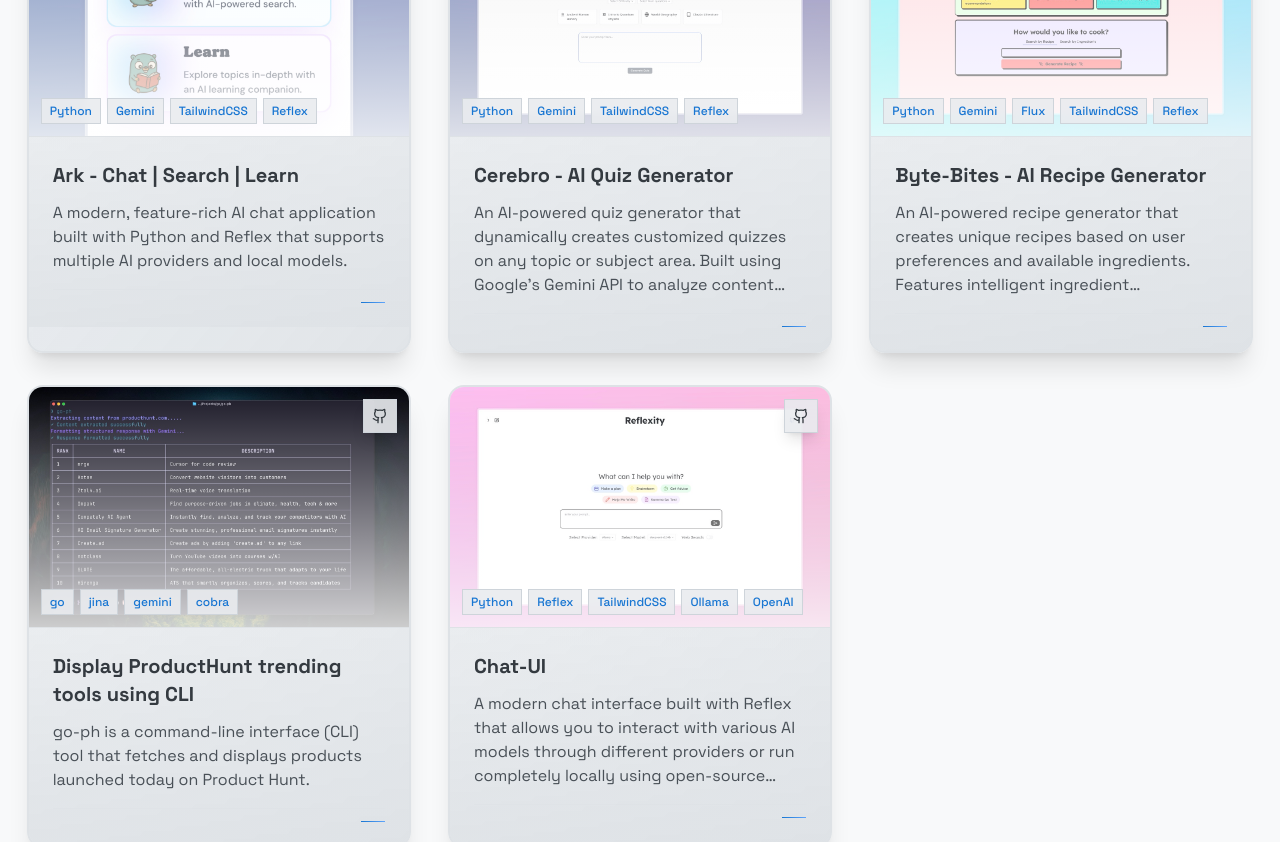
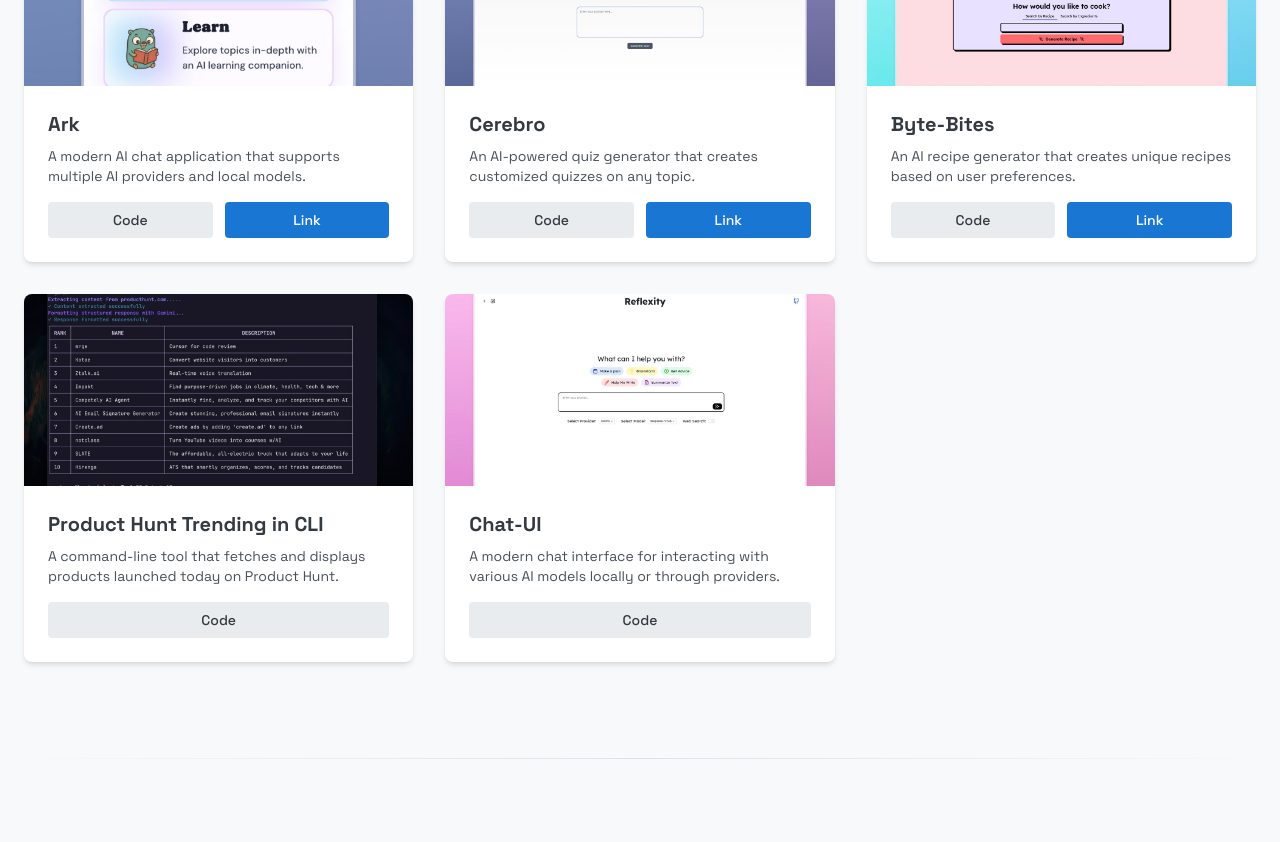
Before and after one commit to bm611/portfolio, a React (Vite) app: page / in a window 1280 px wide. Shown: the part 1160-2002 px from the top of the page. Built offline with nearby package versions, Linux system fonts and the light colour scheme.

Commit message:
bug fixes

```diff
--- a/src/components/Projects.tsx
+++ b/src/components/Projects.tsx
@@ -1,7 +1,6 @@
 import React from "react";
 import { motion } from "framer-motion";
 import { useInView } from "react-intersection-observer";
-import { ExternalLink, Github } from "lucide-react";
 import cerebro from "../assets/cerebro.jpeg";
 import recipe from "../assets/bb.jpeg";
 import go from "../assets/go-ph.jpeg";
@@ -19,36 +18,36 @@ interface Project {
 
 const projectData: Project[] = [
   {
-    title: "Ark - Chat | Search | Learn",
+    title: "Ark",
     description:
-      "A modern, feature-rich AI chat application built with Python and Reflex that supports multiple AI providers and local models.",
+      "A modern AI chat application that supports multiple AI providers and local models.",
     image: ark,
     tags: ["Python", "Gemini", "TailwindCSS", "Reflex"],
     github_url: "https://github.com/bm611/ark",
     live_url: "https://chatwithark.xyz/",
   },
   {
-    title: "Cerebro - AI Quiz Generator",
+    title: "Cerebro",
     description:
-      "An AI-powered quiz generator that dynamically creates customized quizzes on any topic or subject area. Built using Google's Gemini API to analyze content and generate relevant questions.",
+      "An AI-powered quiz generator that creates customized quizzes on any topic.",
     image: cerebro,
     tags: ["Python", "Gemini", "TailwindCSS", "Reflex"],
     github_url: "https://github.com/bm611/cerebro",
     live_url: "https://cerebro-aqua-wood.reflex.run/",
   },
   {
-    title: "Byte-Bites - AI Recipe Generator",
+    title: "Byte-Bites",
     description:
-      "An AI-powered recipe generator that creates unique recipes based on user preferences and available ingredients. Features intelligent ingredient substitution and dynamic recipe scaling.",
+      "An AI recipe generator that creates unique recipes based on user preferences.",
     image: recipe,
     tags: ["Python", "Gemini", "Flux", "TailwindCSS", "Reflex"],
     github_url: "https://github.com/bm611/byte-bites",
     live_url: "https://app-lime-ring.reflex.run/",
   },
   {
-    title: "Display ProductHunt trending tools using CLI",
+    title: "Product Hunt Trending in CLI",
     description:
-      "go-ph is a command-line interface (CLI) tool that fetches and displays products launched today on Product Hunt.",
+      "A command-line tool that fetches and displays products launched today on Product Hunt.",
     image: go,
     tags: ["go", "jina", "gemini", "cobra"],
     github_url: "https://github.com/bm611/go-ph",
@@ -57,7 +56,7 @@ const projectData: Project[] = [
   {
     title: "Chat-UI",
     description:
-      "A modern chat interface built with Reflex that allows you to interact with various AI models through different providers or run completely locally using open-source models.",
+      "A modern chat interface for interacting with various AI models locally or through providers.",
     image: chat,
     tags: ["Python", "Reflex", "TailwindCSS", "Ollama", "OpenAI"],
     github_url: "https://github.com/bm611/chat-ui",
@@ -101,9 +100,8 @@ const Projects: React.FC = () => {
     <section
       id="projects"
       ref={ref}
-      className="section-padding bg-light-200 dark:bg-dark-800 relative py-24"
+      className="py-24 bg-light-200 dark:bg-dark-800"
     >
-      <div className="absolute top-0 w-full h-px bg-gradient-to-r from-transparent via-light-400 dark:via-dark-600 to-transparent"></div>
       <div className="container mx-auto px-4 md:px-6">
         <motion.div
           variants={fadeIn}
@@ -112,7 +110,7 @@ const Projects: React.FC = () => {
           transition={{ duration: 0.5 }}
           className="max-w-3xl mx-auto text-center mb-16"
         >
-          <h2 className="text-3xl md:text-4xl font-bold mb-4 bg-clip-text text-transparent bg-gradient-to-r from-primary-light to-blue-600 dark:from-neon dark:to-teal-400">
+          <h2 className="text-3xl md:text-4xl font-bold mb-4 text-light-800 dark:text-light-100">
             My Projects
           </h2>
           <p className="text-light-700 dark:text-light-300 text-lg">
@@ -121,7 +119,7 @@ const Projects: React.FC = () => {
         </motion.div>
 
         <motion.div
-          className="grid grid-cols-1 sm:grid-cols-1 md:grid-cols-2 lg:grid-cols-2 xl:grid-cols-3 gap-6 md:gap-8 max-w-7xl mx-auto"
+          className="grid grid-cols-1 md:grid-cols-2 lg:grid-cols-3 gap-8 max-w-7xl mx-auto"
           variants={staggerContainer}
           initial="hidden"
           animate={inView ? "visible" : "hidden"}
@@ -130,67 +128,44 @@ const Projects: React.FC = () => {
             <motion.div
               key={project.title}
               variants={projectVariant}
-              className="bg-gradient-to-br from-light-300/80 to-light-400/90 dark:from-dark-700/80 dark:to-dark-800/90 rounded-2xl overflow-hidden shadow-xl hover:shadow-2xl transition-all duration-500 backdrop-blur-sm border-2 border-light-400 dark:border-dark-500 hover:border-primary-light/60 dark:hover:border-neon/60 group w-full max-w-sm mx-auto relative before:absolute before:inset-0 before:bg-gradient-to-br before:from-primary-light/5 before:to-blue-400/5 dark:before:from-neon/5 dark:before:to-teal-400/5 before:opacity-0 hover:before:opacity-100 before:transition-opacity before:duration-500"
+              className="bg-white dark:bg-dark-700 rounded-lg overflow-hidden shadow-md hover:shadow-lg transition-shadow duration-300"
             >
-              <div className="relative overflow-hidden h-48 sm:h-52 md:h-56 lg:h-60">
+              <div className="h-48 overflow-hidden">
                 <img
                   src={project.image}
                   alt={project.title}
-                  className="w-full h-full object-cover object-center transform group-hover:scale-110 transition-transform duration-700"
+                  className="w-full h-full object-cover hover:scale-105 transition-transform duration-300"
                 />
-                <div className="absolute inset-0 bg-gradient-to-t from-light-100 via-light-100/50 dark:from-dark-900 dark:via-dark-900/50 to-transparent opacity-80"></div>
-                <div className="absolute inset-0 bg-gradient-to-br from-transparent via-transparent to-primary-light/10 dark:to-neon/10 opacity-0 group-hover:opacity-100 transition-opacity duration-500"></div>
+              </div>
 
-                <div className="absolute top-3 right-3 flex gap-2">
+              <div className="p-6">
+                <h3 className="text-xl font-bold mb-2 text-light-800 dark:text-light-100">
+                  {project.title}
+                </h3>
+                <p className="text-light-700 dark:text-light-300 text-sm mb-4 line-clamp-3">
+                  {project.description}
+                </p>
+
+
+                <div className="flex gap-3">
+                  <a
+                    href={project.github_url}
+                    target="_blank"
+                    rel="noopener noreferrer"
+                    className="flex-1 bg-light-300 dark:bg-dark-600 text-light-800 dark:text-light-100 py-2 px-4 rounded text-center text-sm font-medium hover:bg-light-400 dark:hover:bg-dark-500 transition-colors duration-200"
+                  >
+                    Code
+                  </a>
                   {project.live_url && (
                     <a
                       href={project.live_url}
                       target="_blank"
                       rel="noopener noreferrer"
-                      className="bg-primary-light dark:bg-neon text-white dark:text-dark-900 p-2 border border-primary-light dark:border-neon hover:bg-transparent hover:text-primary-light dark:hover:text-neon hover:scale-110 transition-all duration-300 hover:rotate-6 shadow-lg hover:shadow-primary-light/50 dark:hover:shadow-neon/50"
-                      title="Live Demo"
-                      aria-label="View Live Demo"
+                      className="flex-1 bg-primary-light dark:bg-neon text-white dark:text-dark-900 py-2 px-4 rounded text-center text-sm font-medium hover:bg-primary-light-hover dark:hover:bg-neon/90 transition-colors duration-200"
                     >
-                      <ExternalLink size={16} />
+                      Link
                     </a>
                   )}
-                  <a
-                    href={project.github_url}
-                    target="_blank"
-                    rel="noopener noreferrer"
-                    className="bg-light-300/90 dark:bg-dark-800/90 text-light-800 dark:text-light-100 p-2 border border-light-500 dark:border-dark-500 hover:border-light-800 dark:hover:border-light-100 hover:bg-light-100 dark:hover:bg-light-100 hover:text-dark-900 hover:scale-110 transition-all duration-300 hover:rotate-6 shadow-lg"
-                    title="View Code"
-                    aria-label="View Source Code on GitHub"
-                  >
-                    <Github size={16} />
-                  </a>
-                </div>
-
-                <div className="absolute bottom-3 left-3 right-3">
-                  <div className="flex flex-wrap gap-1.5">
-                    {project.tags.map((tag, i) => (
-                      <span
-                        key={i}
-                        className="text-xs bg-light-300/90 dark:bg-dark-800/90 px-2 py-1 border border-light-500 dark:border-dark-600 text-primary-light dark:text-neon backdrop-blur-sm font-medium hover:border-primary-light/50 dark:hover:border-neon/50 transition-colors duration-300"
-                      >
-                        {tag}
-                      </span>
-                    ))}
-                  </div>
-                </div>
-              </div>
-
-              <div className="p-5 md:p-6 border-t border-light-400 dark:border-dark-600 bg-gradient-to-b from-light-300/50 to-light-400/80 dark:from-dark-700/50 dark:to-dark-800/80">
-                <h3 className="text-lg md:text-xl font-bold mb-3 text-light-800 dark:text-light-100 group-hover:text-primary-light dark:group-hover:text-neon transition-colors duration-300 leading-tight">
-                  {project.title}
-                </h3>
-                <p className="text-light-700 dark:text-light-300 text-sm md:text-base leading-relaxed line-clamp-3 md:line-clamp-4">
-                  {project.description}
-                </p>
-                <div className="mt-4 pt-3 border-t border-light-400/50 dark:border-dark-600/50">
-                  <div className="flex items-center justify-end">
-                    <div className="w-6 h-px bg-gradient-to-r from-primary-light to-blue-400 dark:from-neon dark:to-teal-400 group-hover:w-12 transition-all duration-500"></div>
-                  </div>
                 </div>
               </div>
             </motion.div>
--- a/src/components/ThemeToggle.tsx
+++ b/src/components/ThemeToggle.tsx
@@ -26,7 +26,7 @@ const ThemeToggle: React.FC = () => {
 
       {/* Sliding toggle circle */}
       <motion.div
-        className="absolute top-0.5 w-7 h-7 rounded-full bg-gradient-to-br from-white to-light-100 dark:from-dark-800 dark:to-dark-900 border border-light-300 dark:border-dark-600 shadow-lg flex items-center justify-center"
+        className="absolute top-0.5 w-7 h-7 rounded-full bg-gradient-to-br from-white to-gray-100 dark:from-gray-800 dark:to-gray-900 border border-gray-300 dark:border-gray-600 shadow-lg flex items-center justify-center"
         animate={{
           x: isDark ? 32 : 2,
         }}
```
